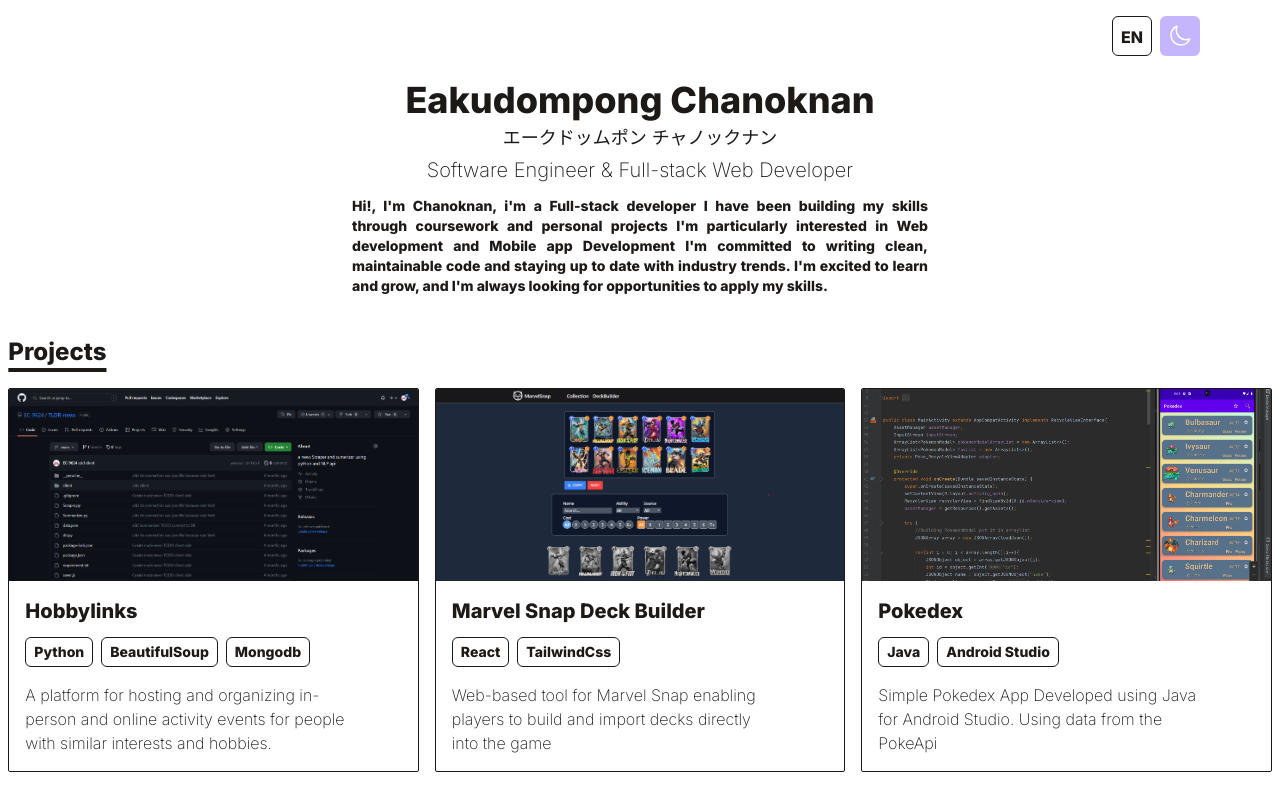
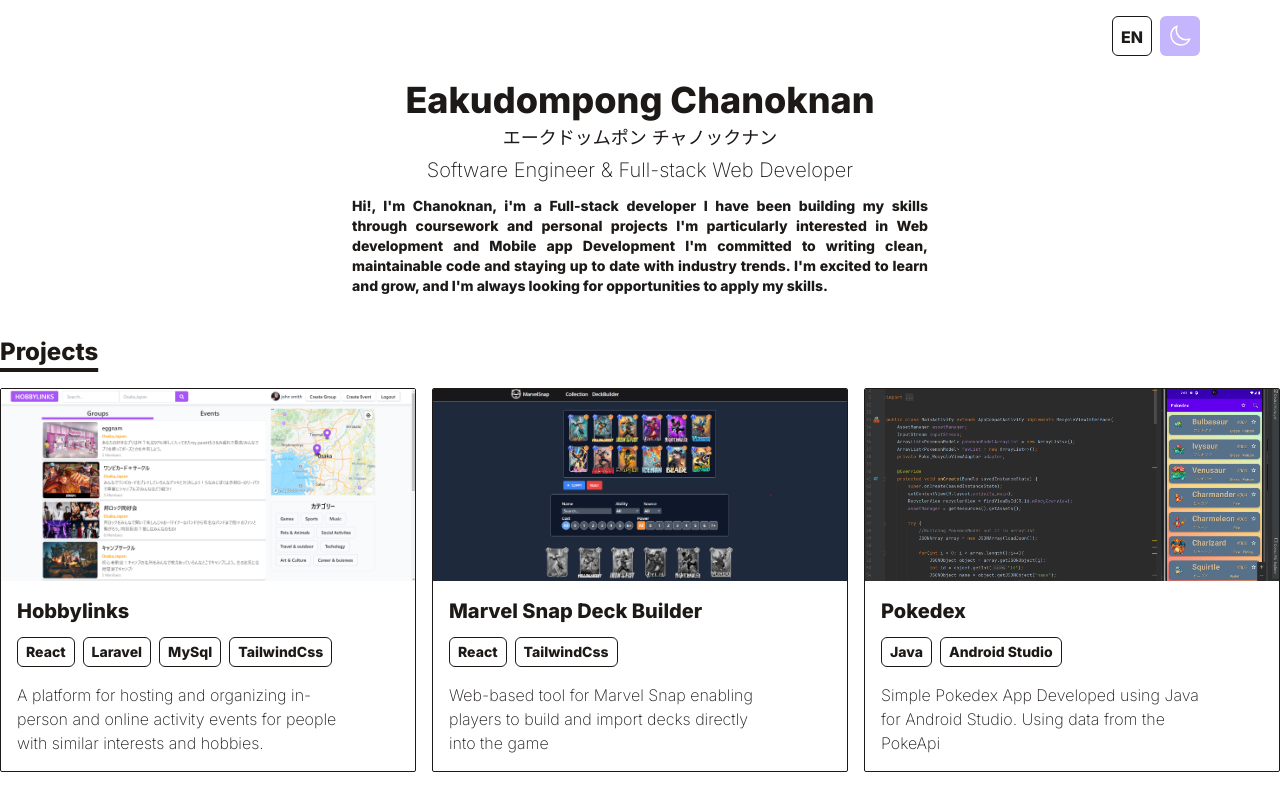
Before and after one commit to EC-9624/portfolio, a React (Vite) app: page / in a window 1280 px wide. Shown: the top 786 px of the page. Built offline with nearby package versions, Linux system fonts and the light colour scheme.

Commit message:
edit data

```diff
--- a/src/data/project.js
+++ b/src/data/project.js
@@ -2,11 +2,11 @@
   {
     id: 0,
     title: "Hobbylinks",
-    imgUrl: "/assets/tldrnews.png",
+    imgUrl: "/assets/hobbylinks.png",
     desc: "A platform for hosting and organizing in-person and online activity events for people with similar interests and hobbies. ",
     desc_jp:
       "同じ趣味興味や趣味を持つ人々のための、対面およびオンラインの活動 イベントを主催および組織するためのプラットフォーム",
-    stack: ["Python", "BeautifulSoup", "Mongodb"],
+    stack: ["React", "Laravel", "MySql", "TailwindCss"],
     link: "https://github.com/IESKA2KHobbyLink/HobbyLinks",
   },
   {
```
Also changed, not shown: public/assets/hobbylinks.png (added).
